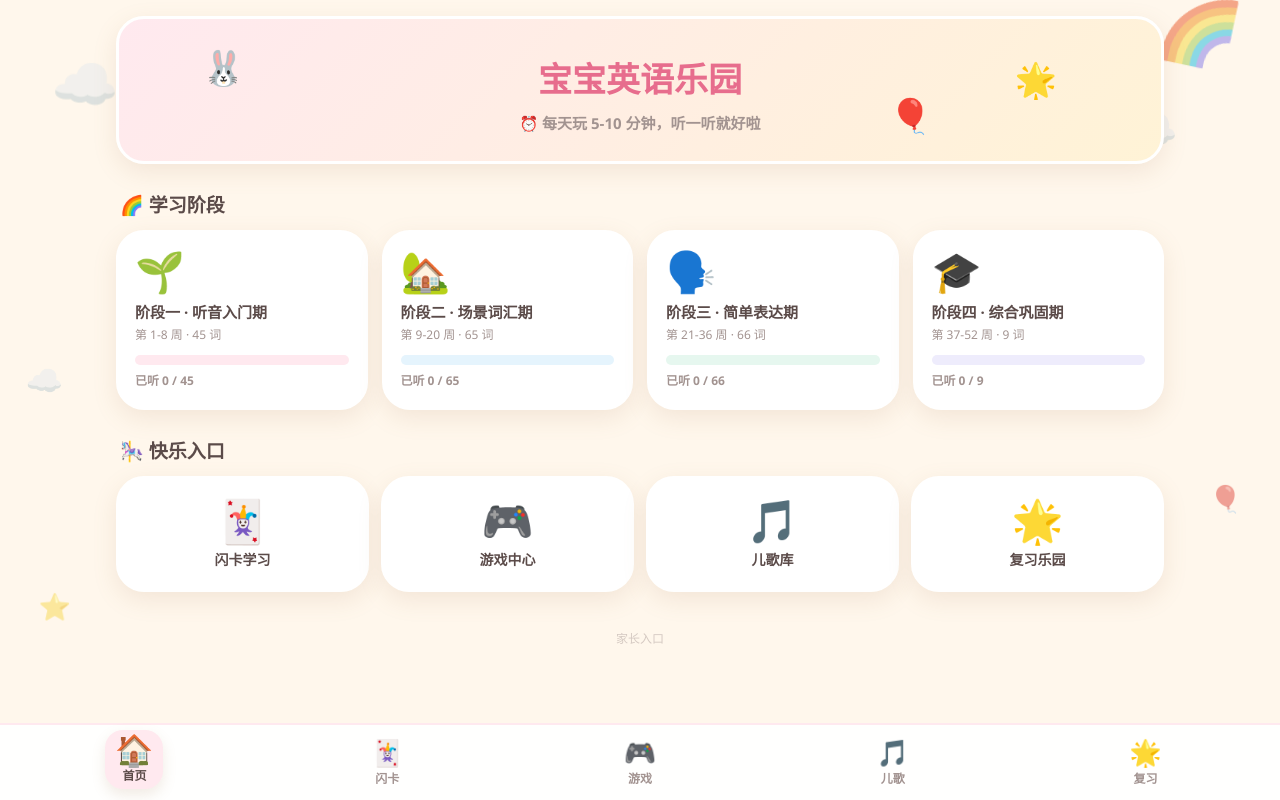
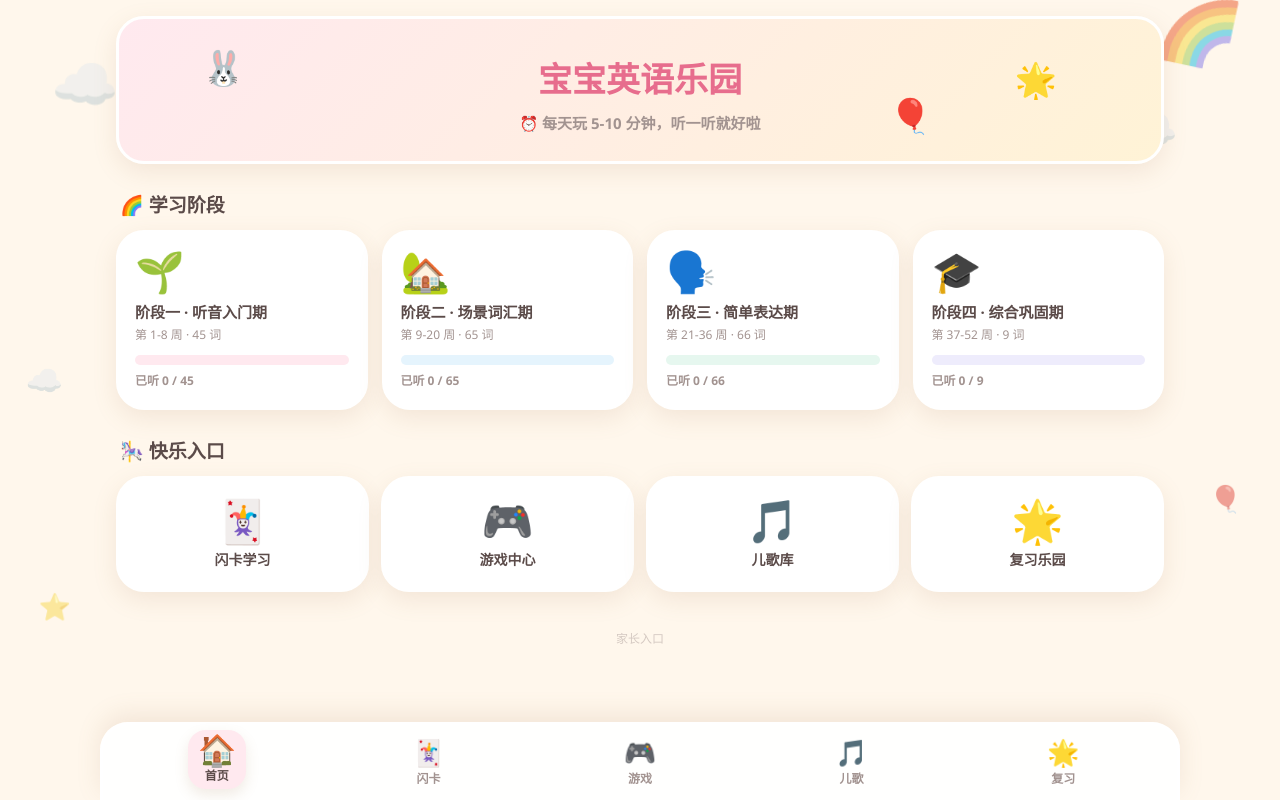
Before and after one commit to peng8/baby-english-study, a Nuxt app: page / in a window 1280 px wide. Built offline with nearby package versions, Linux system fonts and the light colour scheme.

Commit message:
fix: constrain tab bar width to content width on desktop (1080px, floating rounded style)

```diff
--- a/app/components/AppTabBar.vue
+++ b/app/components/AppTabBar.vue
@@ -27,11 +27,20 @@ const isActive = (to: string) => to === '/' ? route.path === '/' : route.path.st
 <style scoped>
 .tabbar {
   position: fixed; left: 0; right: 0; bottom: 0; z-index: 100;
+  margin: 0 auto; max-width: 1080px;
   display: flex; justify-content: space-around; align-items: center;
   background: rgba(255, 255, 255, .94);
   backdrop-filter: blur(10px);
   border-top: 2px solid var(--pink-soft);
   padding: 8px 8px calc(8px + env(safe-area-inset-bottom));
+}
+/* 宽屏下与 app-main 同宽，呈悬浮圆角样式 */
+@media (min-width: 1081px) {
+  .tabbar {
+    border: 3px solid #fff; border-bottom: none;
+    border-radius: var(--r-lg) var(--r-lg) 0 0;
+    box-shadow: 0 -8px 24px rgba(170, 130, 95, .14);
+  }
 }
 .tab-item {
   display: flex; flex-direction: column; align-items: center; gap: 2px;
```
